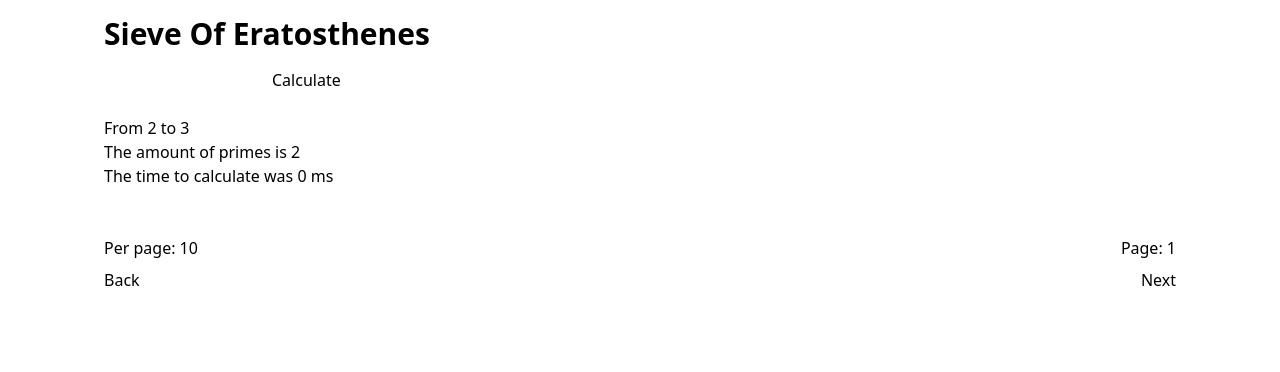
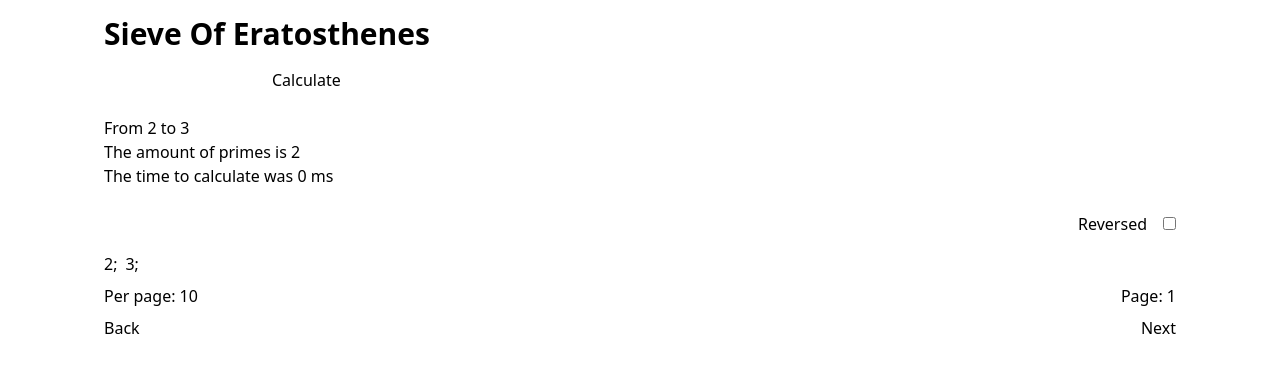
Before and after one commit to RenanFelipeAndrade/SieveOfEratosthenes-Frontend, a Next.js app: page / in a window 1280 px wide. Shown: the top 372 px of the page. Built offline with nearby package versions, Linux system fonts and the light colour scheme; no server answers.

Commit message:
Added reverse primes order feature

```diff
--- a/components/PrimesList.tsx
+++ b/components/PrimesList.tsx
@@ -6,17 +6,35 @@ interface PrimesListProps {
 }
 export function PrimesList({ primes }: PrimesListProps) {
   const [pagination, setPagination] = useState({ perPage: 10, page: 0 });
+  const [reversed, setReversed] = useState(false);
+  let initialPosition = pagination.page * pagination.perPage;
+  let endPosition = pagination.perPage * (pagination.page + 1);
+  if (reversed) {
+    initialPosition = primes.length - endPosition;
+    endPosition = primes.length - pagination.perPage * pagination.page;
+
+    if (initialPosition < 0) initialPosition = 0;
+    if (endPosition < 0) endPosition = primes.length;
+  }
+  const primeList = primes
+    .slice(initialPosition, endPosition)
+    .map((primeNumber) => <li key={primeNumber}>{primeNumber};</li>);
   return (
     <>
-      <ul className="flex gap-2 flex-wrap mt-4 text-white">
-        {primes
-          .slice(
-            pagination.page * pagination.perPage,
-            pagination.perPage * (pagination.page + 1)
-          )
-          .map((primeNumber) => (
-            <li key={primeNumber}>{primeNumber};</li>
-          ))}
+      <section className="flex justify-end mt-4 sm:mt-6">
+        <div>
+          <label>
+            <span className="mr-4">Reversed</span>
+            <input
+              type="checkbox"
+              checked={reversed}
+              onChange={() => setReversed(!reversed)}
+            />
+          </label>
+        </div>
+      </section>
+      <ul className="flex gap-2 flex-wrap mt-4">
+        {reversed ? primeList.reverse() : primeList}
       </ul>
       <Pagination
         pagination={pagination}
```
